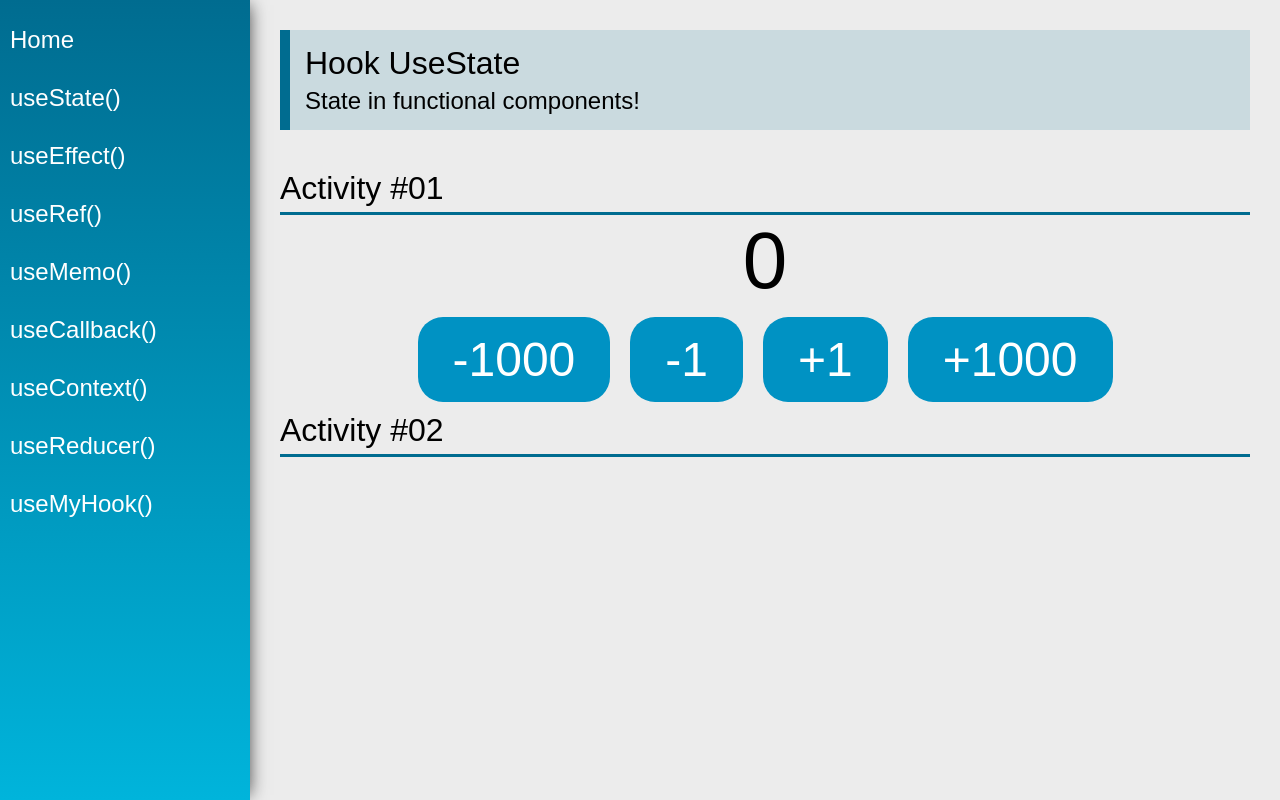
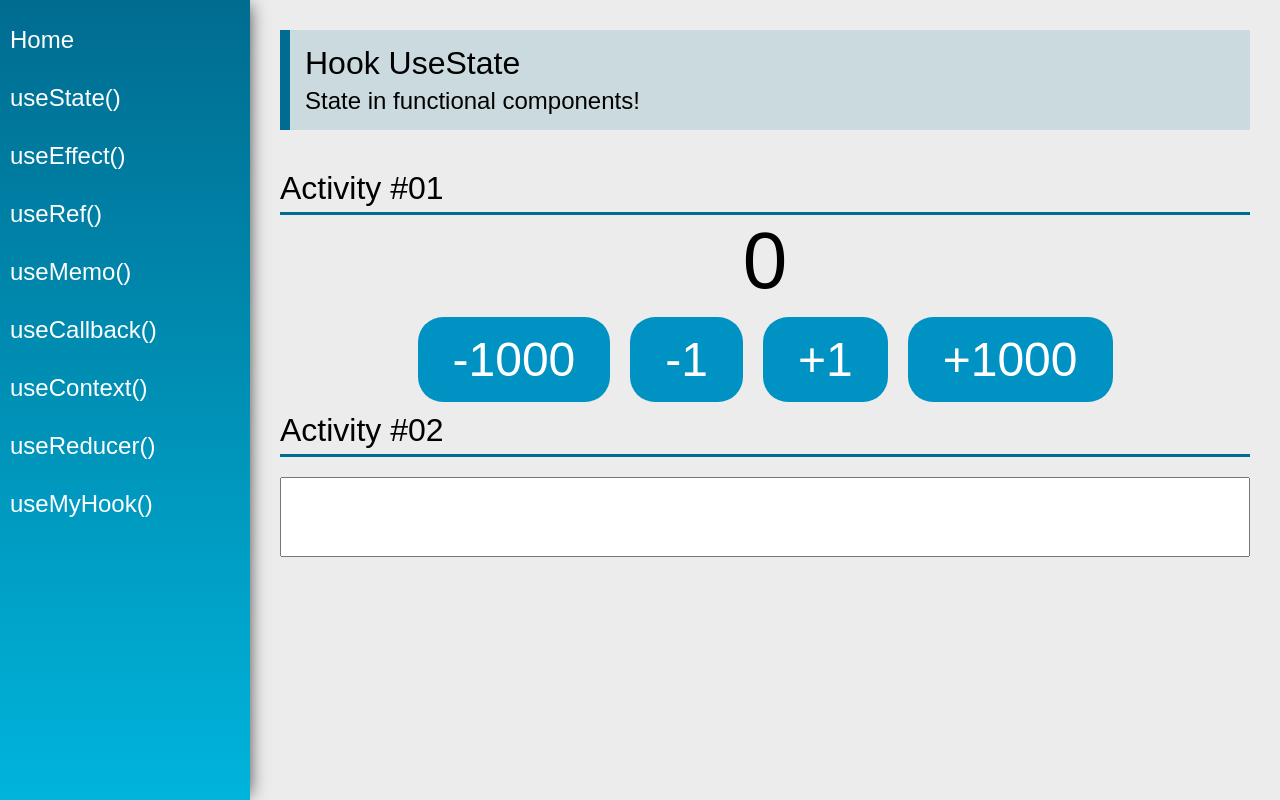
Before and after one commit to AlbertoParente/study-react-hooks, a React (Create React App) app: page /useState in a window 1280 px wide. Built offline with nearby package versions, Linux system fonts and the light colour scheme.

Commit message:
Adding the useState concept, continuation

```diff
--- a/src/views/examples/UseState.jsx
+++ b/src/views/examples/UseState.jsx
@@ -4,6 +4,7 @@
 
 const UseState = (props) => {
     const [count, setCount] = useState(0)
+    const [name, setName] = useState('')
 
     return (
         <div className="UseState">
@@ -27,6 +28,9 @@
             </div>
 
             <SectionTitle title="Activity #02" />
+            <input type="text" className="input"
+                value={name} onChange={e => setName(e.target.value)}/>
+                <span className="text">{name}</span>
         </div>
     )
 }
```
